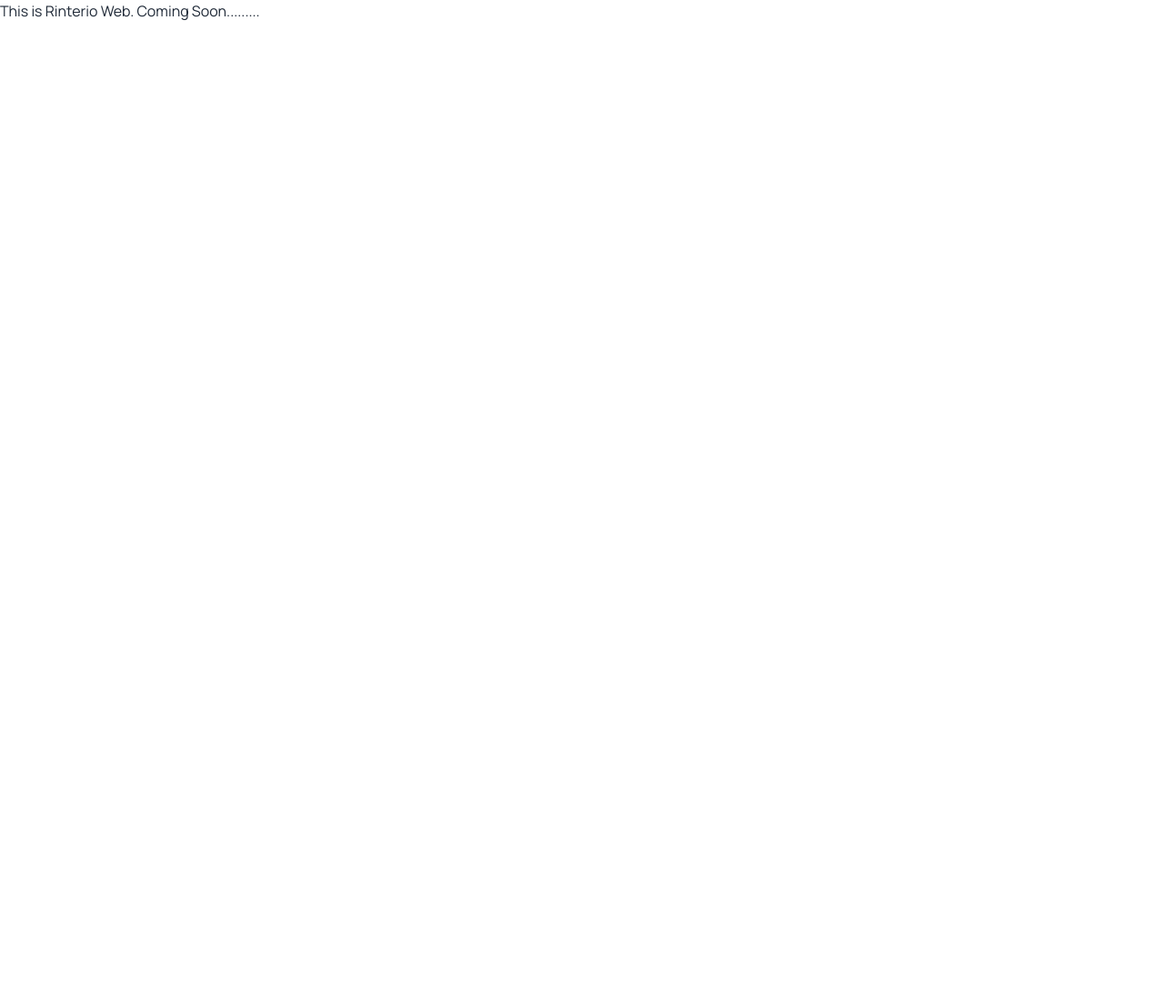
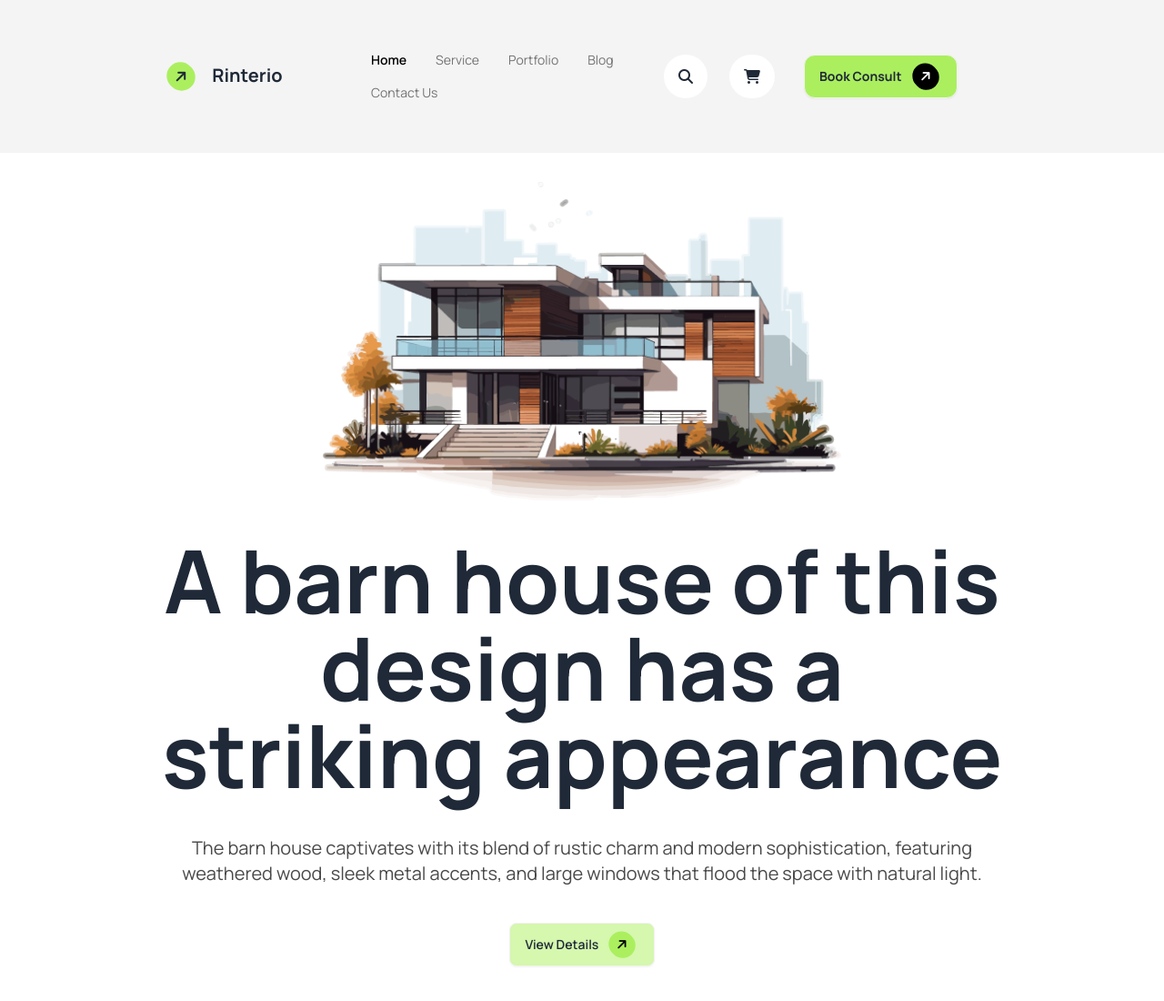
Before and after one commit to Asadulla1/Architecture_Business-landing-page, a plain HTML site: page index.html in a window 1280 px wide. Shown: the whole page at 91% size. Before the commit the page ends 800 px from the top, so only its background shows below. Drawn offline with nearby package versions, Linux system fonts and the light colour scheme; a web font is replaced by a local one.

Commit message:
Navbar and Banner Section Added

```diff
--- a/index.html
+++ b/index.html
@@ -21,6 +21,99 @@
     <title>Rinterio</title>
   </head>
   <body class="manrope">
-    <h1>This is Rinterio Web. Coming Soon.........</h1>
+    <header class="bg-[#F4F4F4]">
+      <!-- Navbar  -->
+      <nav class="w-full md:w-4/5 mx-auto md:p-10 p-2 py-8">
+        <div class="flex justify-center items-center bg-base-100 bg-[#F4F4F4]">
+          <div class="w-4/6">
+            <i
+              class="fa-solid fa-arrow-right bg-[#ABEF5F] p-2 rounded-full -rotate-45 mx-4"
+            ></i>
+            <a class="text-xl font-bold">Rinterio</a>
+          </div>
+          <div class="hidden lg:flex w-full">
+            <ul class="menu menu-horizontal px-1 text-[#737373]">
+              <li><a class="text-black font-semibold">Home</a></li>
+              <li><a>Service</a></li>
+              <li><a>Portfolio</a></li>
+              <li><a>Blog</a></li>
+              <li><a>Contact Us</a></li>
+            </ul>
+          </div>
+          <div class="hidden lg:flex w-full">
+            <i
+              class="fa-solid fa-magnifying-glass bg-white p-4 rounded-full mx-3"
+            ></i>
+            <i
+              class="fa-solid fa-cart-shopping bg-white p-4 rounded-full mx-3"
+            ></i>
+            <button class="btn mx-5 rounded-xl bg-[#ABEF5F] font-bold">
+              Book Consult
+              <i
+                class="fa-solid fa-arrow-right bg-black p-2 rounded-full -rotate-45 mx-1 text-white"
+              ></i>
+            </button>
+          </div>
+          <div class="mr-16">
+            <div class="dropdown">
+              <div tabindex="0" role="button" class="btn btn-ghost lg:hidden">
+                <svg
+                  xmlns="http://www.w3.org/2000/svg"
+                  class="h-5 w-5"
+                  fill="none"
+                  viewBox="0 0 24 24"
+                  stroke="currentColor"
+                >
+                  <path
+                    stroke-linecap="round"
+                    stroke-linejoin="round"
+                    stroke-width="2"
+                    d="M4 6h16M4 12h8m-8 6h16"
+                  />
+                </svg>
+              </div>
+              <ul
+                tabindex="0"
+                class="menu menu-sm dropdown-content bg-base-100 rounded-box z-[1] mt-3 w-28 p-2 shadow"
+              >
+                <li><a class="text-black font-semibold">Home</a></li>
+                <li><a>Service</a></li>
+                <li><a>Portfolio</a></li>
+                <li><a>Blog</a></li>
+                <li><a>Contact Us</a></li>
+              </ul>
+            </div>
+          </div>
+        </div>
+      </nav>
+    </header>
+    <main>
+      <!-- banner  -->
+      <section class="w-4/5 mx-auto my-8">
+        <div class="flex justify-center px-10">
+          <img src="./assets/banner.png" alt="" />
+        </div>
+        <h1 class="text-4xl lg:text-8xl font-bold text-center my-10 px-10">
+          A barn house of this design has a striking appearance
+        </h1>
+        <p class="text-center text-xl text-[#494949] px-10">
+          The barn house captivates with its blend of rustic charm and modern
+          sophistication, featuring weathered wood, sleek metal accents, and
+          large windows that flood the space with natural light.
+        </p>
+        <div class="text-center my-10">
+          <button class="btn bg-[#ABEF5F80]">
+            View Details
+            <i
+              class="fa-solid fa-arrow-right bg-[#ABEF5F] p-2 rounded-full -rotate-45 mx-1 text-black"
+            ></i>
+          </button>
+        </div>
+      </section>
+    </main>
+    <script
+      src="https://kit.fontawesome.com/125866ef9a.js"
+      crossorigin="anonymous"
+    ></script>
   </body>
 </html>
```
